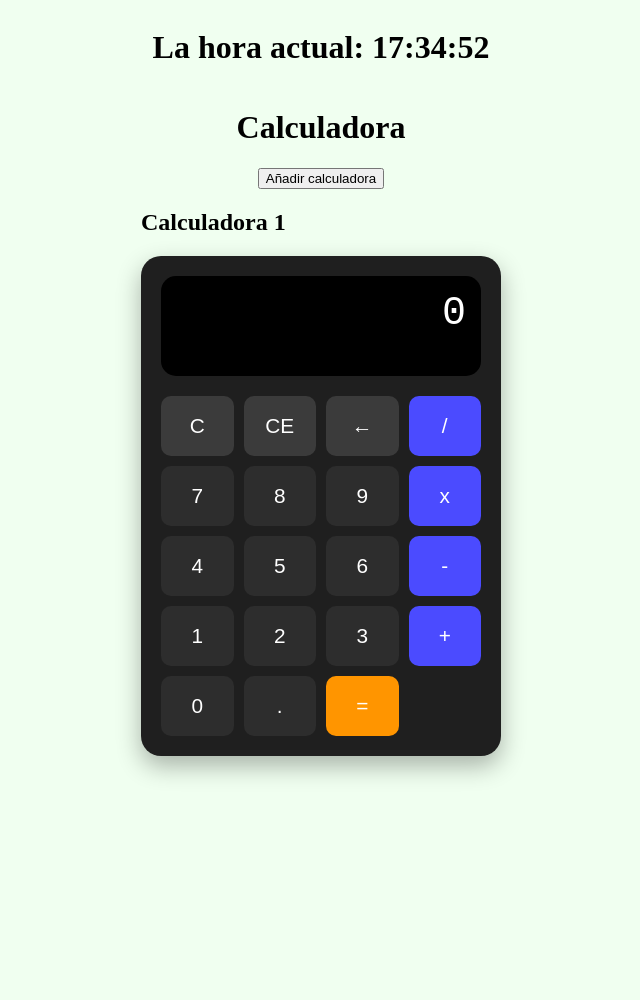
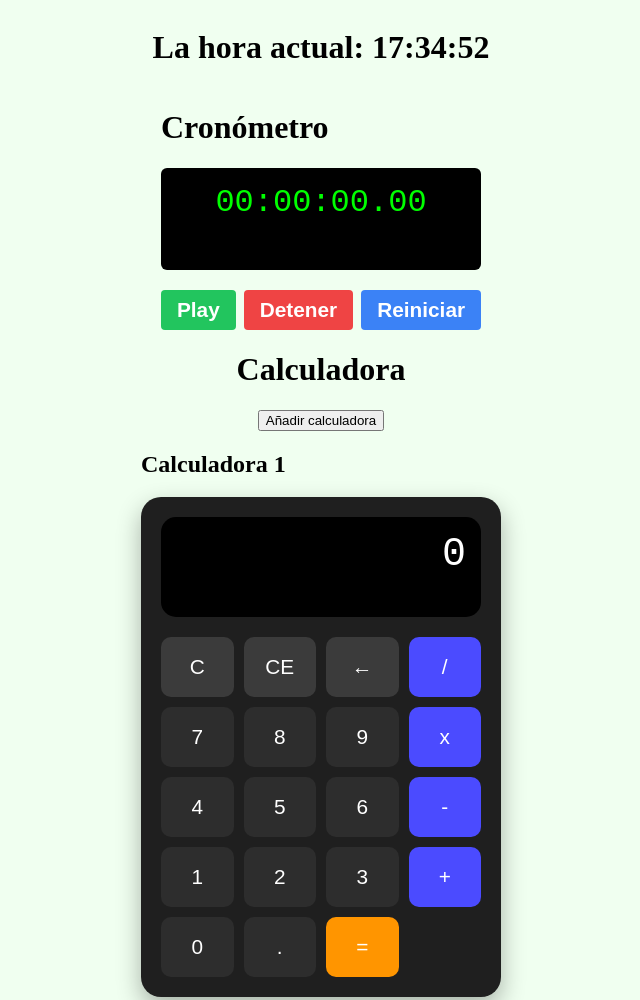
Before and after one commit to TheYinYan/Calculadora_Con_TypeScript, a website built with Vite: page index.html in a window 1280 px wide. Shown: the top 1000 px of the page, without its empty margins (319-959 px from the left). Before the commit the page ends 816 px from the top, so only its background shows below. Built offline with nearby package versions, Linux system fonts and the light colour scheme; files whose address does not match are found by name.

Commit message:
Impresion de Cronometro

```diff
--- a/index.html
+++ b/index.html
@@ -12,6 +12,8 @@
 <body>
   <div class="tiempo-container"></div>
 
+  <div class="cronometro-container"></div>
+
   <h1>Calculadora</h1>
 
   <button id="add-calc">Añadir calculadora</button>
@@ -20,4 +22,5 @@
 
   <script type="module" src="/src/index.ts"></script>
 </body>
+
 </html>
--- /dev/null
+++ b/src/Cronometro.ts
@@ -0,0 +1,33 @@
+
+export class Cronometro {
+    private cronometro: HTMLDivElement;
+    private panel!: HTMLDivElement;
+    private playBtn!: HTMLButtonElement;
+    private detenerBtn!: HTMLButtonElement;
+    private reiniciarBtn!: HTMLButtonElement;
+
+    constructor(div: string) {
+        this.cronometro = document.querySelector<HTMLDivElement>(div)!;
+        this.imprimirCronometro();
+        this.cachearElementos();
+    }
+
+    private imprimirCronometro(): void {
+        this.cronometro.innerHTML = `
+            <h1>Cronómetro</h1>
+            <div class="panel">00:00:00.00</div>
+            <div class="botonera">
+                <button class="boton iniciar">Play</button>
+                <button class="boton detener">Detener</button>
+                <button class="boton reiniciar">Reiniciar</button>
+            </div>`;
+    }
+
+    private cachearElementos(): void {
+        this.panel = this.cronometro.querySelector<HTMLDivElement>('.panel')!;
+        this.playBtn = this.cronometro.querySelector<HTMLButtonElement>('.iniciar')!;
+        this.detenerBtn = this.cronometro.querySelector<HTMLButtonElement>('.detener')!;
+        this.reiniciarBtn = this.cronometro.querySelector<HTMLButtonElement>('.reiniciar')!;
+    }
+
+}
--- a/src/index.ts
+++ b/src/index.ts
@@ -1,4 +1,5 @@
 import { Calculadora } from "./Calculadora.js";
+import { Cronometro } from "./Cronometro.js";
 import {Time} from "./Time.js";
 
 const contenedorCal = document.querySelector(".calculadoras-container")!;
@@ -21,3 +22,5 @@ document.addEventListener("DOMContentLoaded", () => {
 });
 
 new Time(".tiempo-container");
+
+new Cronometro(".cronometro-container");
--- a/styles.css
+++ b/styles.css
@@ -70,7 +70,7 @@ footer {
 }
 
 .doble {
-  grid-column: span 2;
+    grid-column: span 2;
 }
 
 .boton {
@@ -83,7 +83,8 @@ footer {
     cursor: pointer;
 }
 
-.boton:hover, .igual:hover {
+.boton:hover,
+.igual:hover {
     background-color: #3a3a3a;
 }
 
@@ -96,13 +97,13 @@ footer {
     background-color: #4b4bff;
 }
 
-.deshabilitado{
+.deshabilitado {
     opacity: 0.4;
     cursor: not-allowed;
 }
 
 /* Colores del texto para cada operación  */
-.color-normal{
+.color-normal {
     color: white;
 }
 
@@ -114,7 +115,7 @@ footer {
     color: #4bff4b;
 }
 
-.color-resta{
+.color-resta {
     color: #ff884b;
 }
 
@@ -141,3 +142,47 @@ footer {
 .igual{
     background-color:  #ff9500;
 }
+
+.cronometro-container > .panel {
+    font-family: monospace;
+    font-size: 2rem;
+    padding: 1rem;
+    background-color: #000;
+    color: #0f0;
+    border-radius: 6px;
+    text-align: center;
+}
+
+.cronometro-container > .botonera {
+    display: flex;
+    gap: 8px;
+    margin-top: 8px;
+}
+
+/* 👇 sin ">" porque los botones están dentro de .botonera */
+.cronometro-container .boton {
+    padding: 8px 16px;
+    border: none;
+    border-radius: 4px;
+    color: white;
+    cursor: pointer;
+    font-weight: 600;
+}
+
+.cronometro-container .boton:disabled {
+    opacity: 0.4;
+    cursor: not-allowed;
+}
+
+/* 👇 anidadas para no filtrar estilos globalmente */
+.cronometro-container .boton.iniciar {
+    background: #22c55e;
+}
+
+.cronometro-container .boton.detener {
+    background: #ef4444;
+}
+
+.cronometro-container .boton.reiniciar {
+    background: #3b82f6;
+}
```
